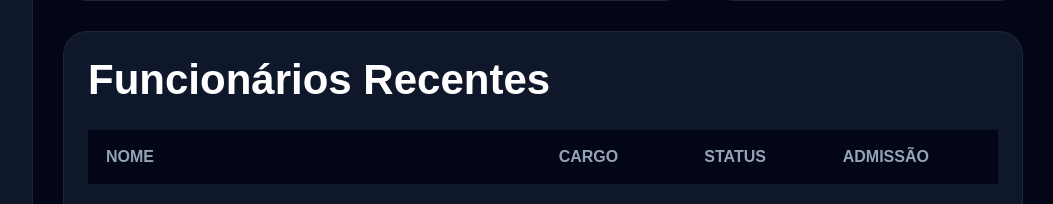
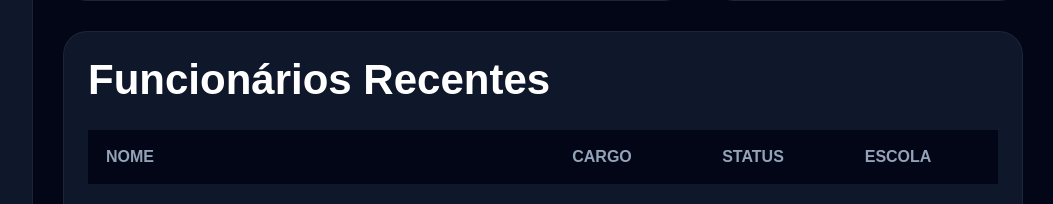
Before and after one commit to Ivan-Ualax/sistema-educacional, a Django app: page / in a window 1280 px wide. Shown: the part 814-1018 px from the top of the page, without its empty margins (227-1280 px from the left). Run offline with Django 5.2, Linux system fonts and the light colour scheme; a user stored in the database is signed in; data comes from the database, SQL or seed files in the repository; both versions use the stored data as it was after the commit; data that the repository does not hold is empty.

Commit message:
Mostra escola nos funcionarios recentes

```diff
--- a/funcionarios/templates/home.html
+++ b/funcionarios/templates/home.html
@@ -692,7 +692,7 @@
                         <th>NOME</th>
                         <th>CARGO</th>
                         <th>STATUS</th>
-                        <th>ADMISSÃO</th>
+                        <th>ESCOLA</th>
                     </tr>
 
                 </thead>
@@ -722,7 +722,7 @@
                         </td>
 
                         <td>
-                            {{ funcionario.data_admissao }}
+                            {{ funcionario.escola }}
                         </td>
 
                     </tr>
```
Also changed, not shown: db.sqlite3.
